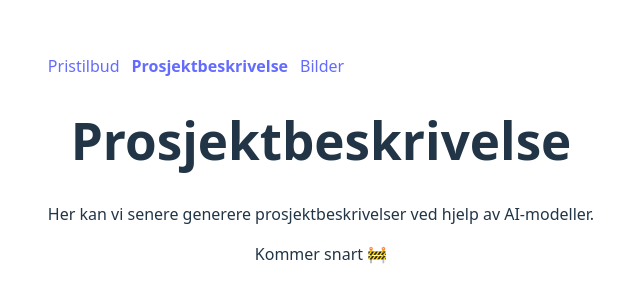
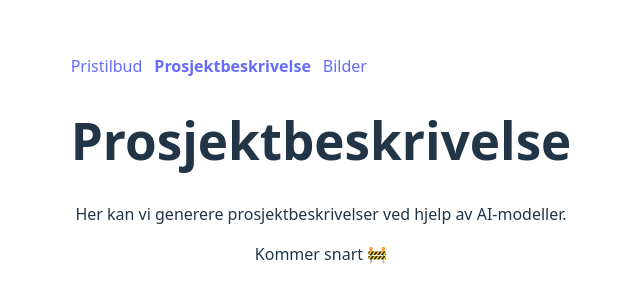
Before and after one commit to magnusnord99/pristilbud_generator, a React (Vite) app in the folder frontend/: page /project in a window 1280 px wide. Shown: the part 232-534 px from the top of the page, without its empty margins (319-959 px from the left). Built offline with nearby package versions, Linux system fonts and the light colour scheme.

Commit message:
chore(frontend): tweak copy on ProjectDescPage to trigger deploy

```diff
--- a/frontend/src/pages/ProjectDescPage.tsx
+++ b/frontend/src/pages/ProjectDescPage.tsx
@@ -2,7 +2,7 @@ export default function ProjectDescPage() {
   return (
     <div>
       <h1>Prosjektbeskrivelse</h1>
-      <p>Her kan vi senere generere prosjektbeskrivelser ved hjelp av AI-modeller.</p>
+      <p>Her kan vi generere prosjektbeskrivelser ved hjelp av AI-modeller.</p>
       <p>Kommer snart 🚧</p>
     </div>
   )
```
